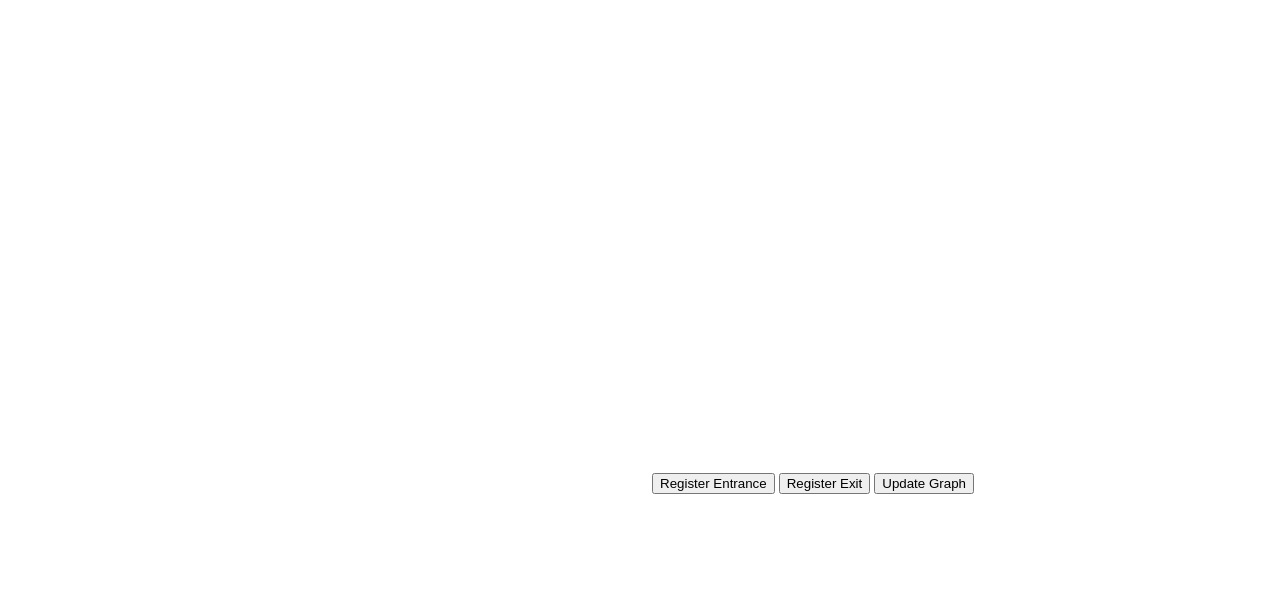
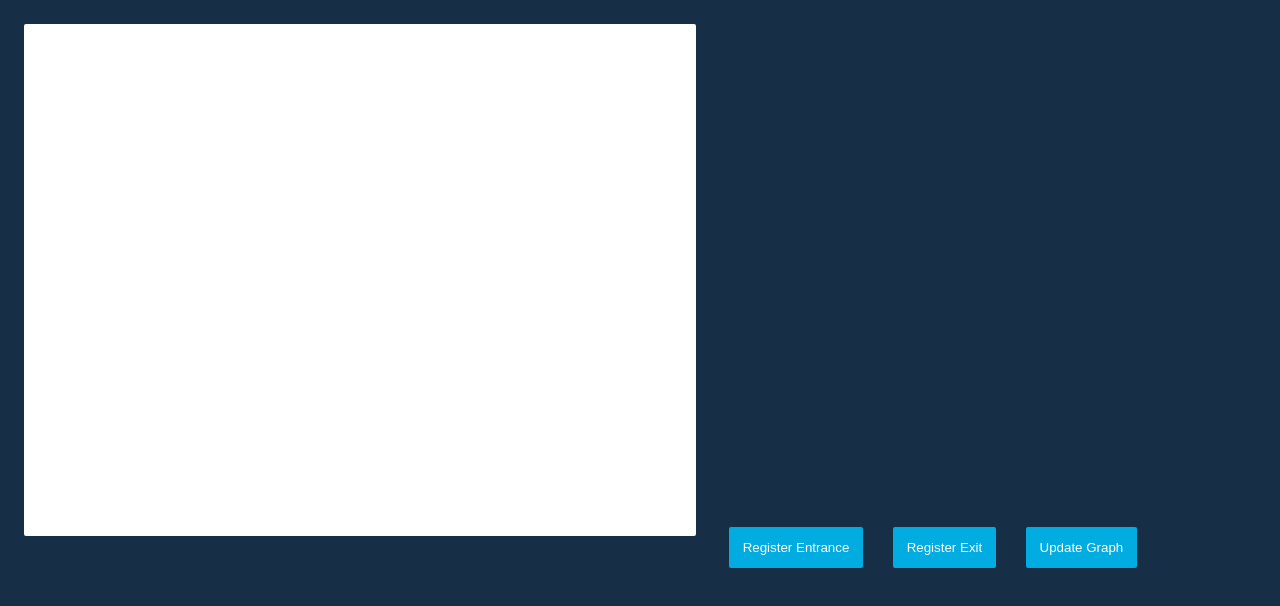
Before and after one commit to cole-easton/TechBuffaloHackathon, a website with bundled scripts: page index.html in a window 1280 px wide. Built offline with nearby package versions, Linux system fonts and the light colour scheme.

Commit message:
Improve appearance

```diff
--- a/main.js
+++ b/main.js
@@ -1,7 +1,10 @@
 import Room from "./Room.js";
 import 'https://cdnjs.cloudflare.com/ajax/libs/Chart.js/2.7.2/Chart.bundle.min.js'
 
-const sampleRoom = new Room("Sample Room", 500);
+Chart.defaults.backgroundColor = "white";
+Chart.defaults.color = "#00ace0";
+
+const sampleRoom = new Room("Sample Room", 5000);
 
 document.querySelector("#enter").onclick = _ => sampleRoom.registerEntrance();
 document.querySelector("#exit").onclick = _ => sampleRoom.registerExit();
@@ -18,7 +21,9 @@ function updateGraph(data) {
         data: {
             datasets: [{
                 label: 'First dataset',
-                data: data
+                data: data,
+                borderColor: "#00ace0",
+                backgroundColor: "rgba(255, 255, 255, 0.4)"
             }],
             labels: data.map((_,i)=>i)
         },
--- a/style.css
+++ b/style.css
@@ -1,3 +1,29 @@
+body {
+    background-color: #172e47;
+}
+
+button {
+    background-color: #00ace0;
+    border-radius: 2px;
+    padding: 1em;
+    color: white;
+    border: none;
+    margin: 1em;
+}
+
+button:hover {
+    filter: brightness(120%);
+    cursor: pointer;
+}
+
+button:active {
+    filter: brightness(90%);
+}
+
 #chart {
-    width: 640px;
+    max-width: 640px;
+    background-color: white;
+    padding: 1em;
+    border-radius: 2px;
+    margin: 1em;
 }
```
